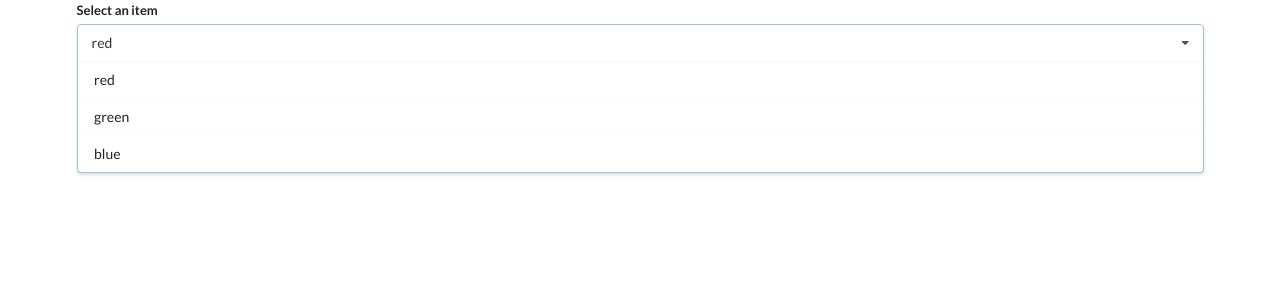
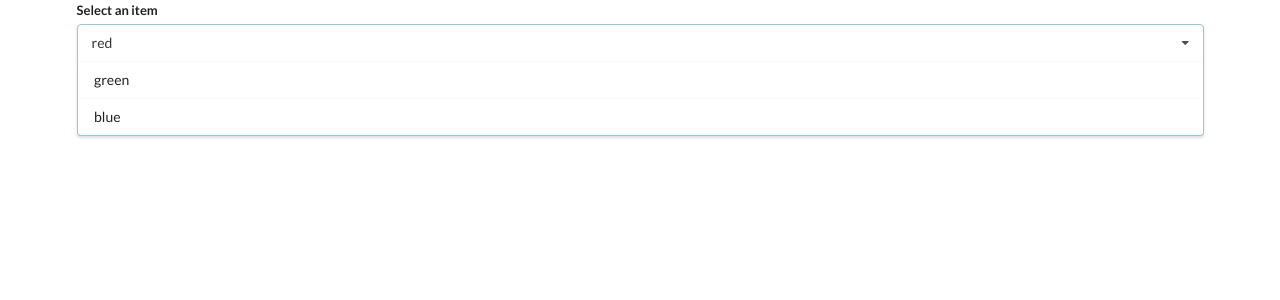
Before and after one commit to JCEleanor/react-widgets, a React (Create React App) app: page / in a window 1280 px wide. Shown: the top 300 px of the page. Built offline with nearby package versions, Linux system fonts and the light colour scheme.

Commit message:
filter selected value from dropdown

```diff
--- a/src/components/Dropdown.js
+++ b/src/components/Dropdown.js
@@ -1,7 +1,11 @@
 import React from 'react'
 
 const Dropdown = ({ options, selected, onSelectedChange }) => {
-  const renderOptions = options.map((option) => (
+  const renderOptions = options.map((option) => {
+    if (option.value === selected.value) {
+      return null
+    }
+    return (
       <div
         key={option.value}
         className="item"
@@ -11,7 +15,8 @@ const Dropdown = ({ options, selected, onSelectedChange }) => {
       >
         {option.label}
       </div>
-  ))
+    )
+  })
   return (
     <div className="ui form container">
       <div className="field">
```
Lines whose indentation alone changed are shown as unchanged.
